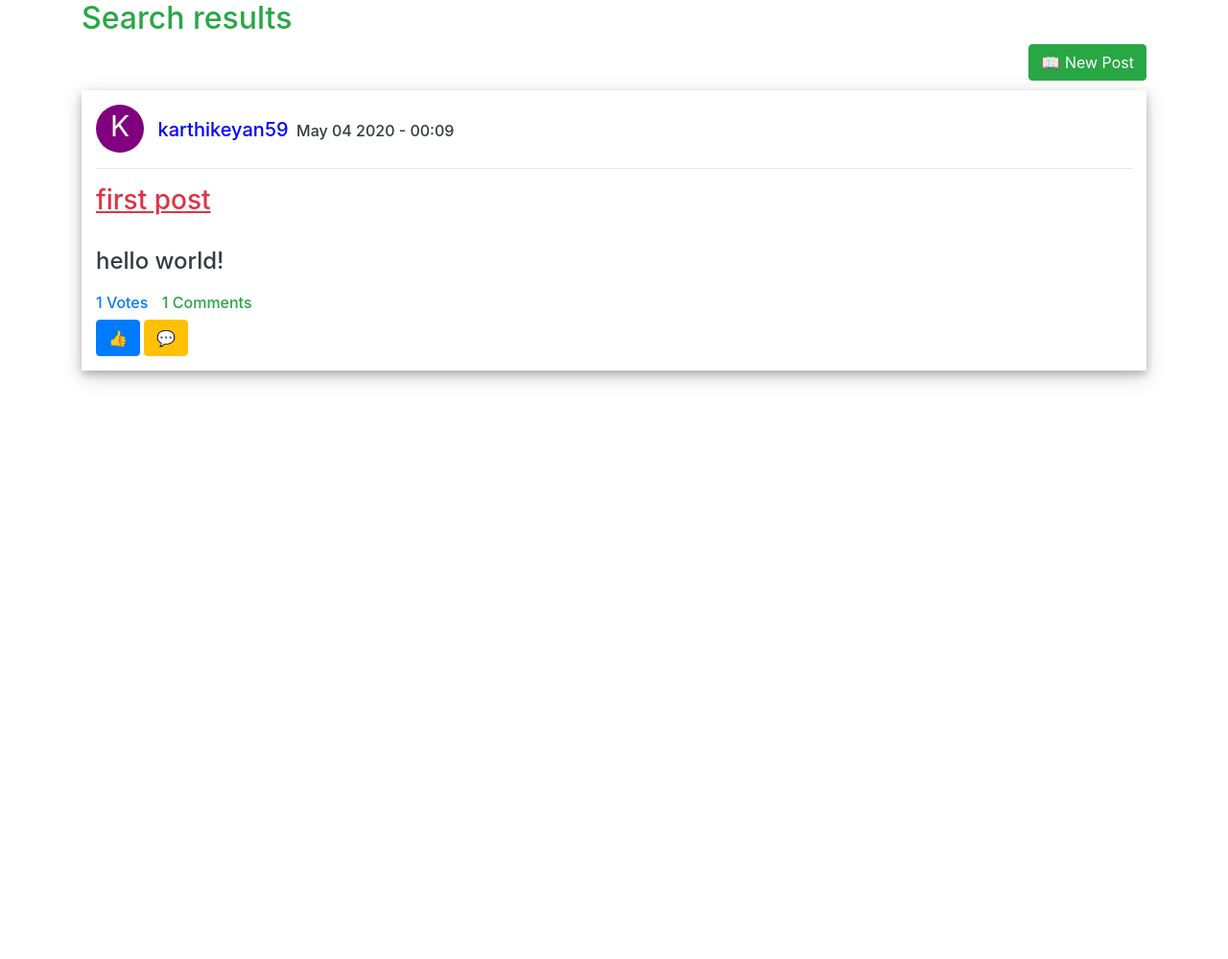
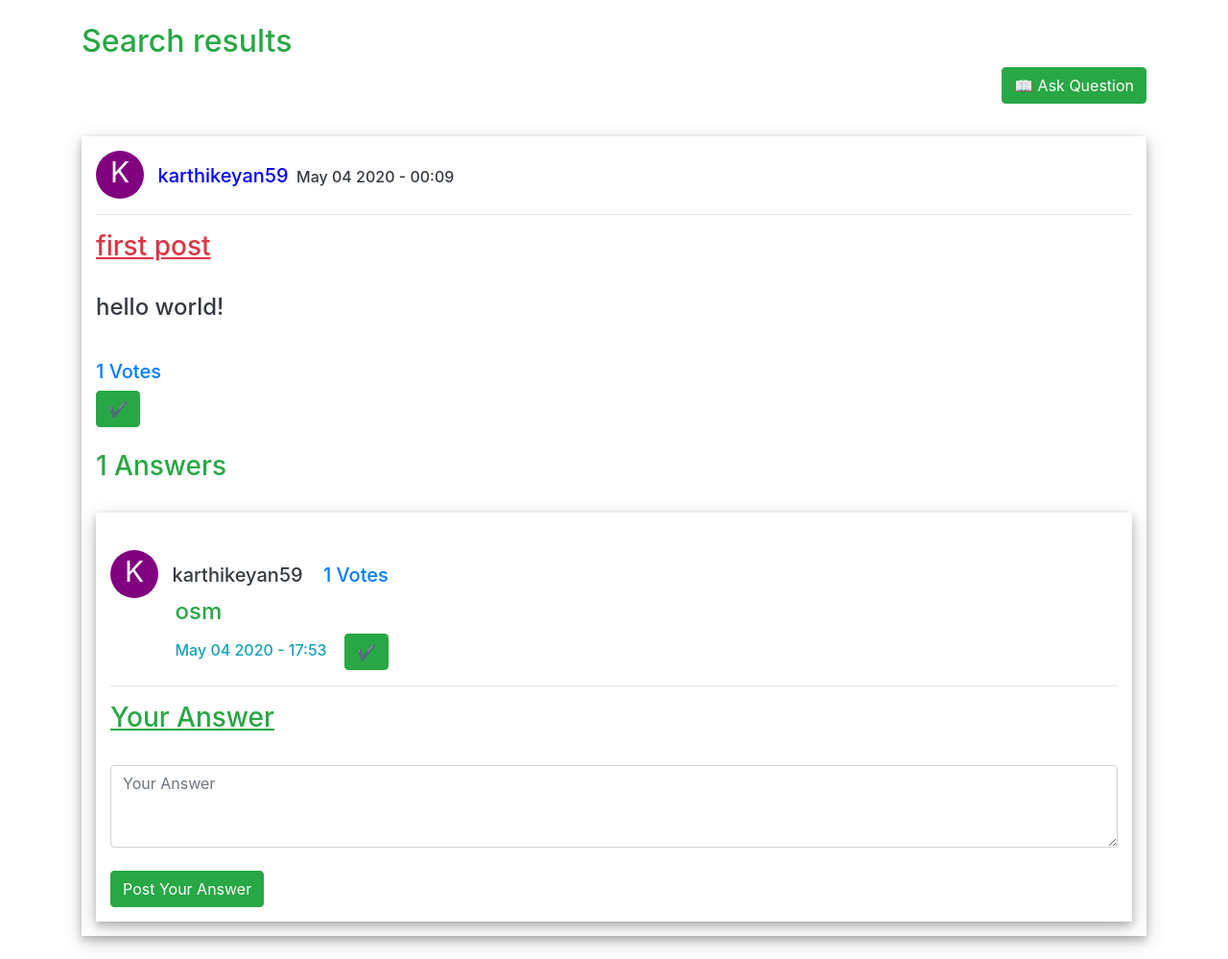
Before and after one commit to karthikeyansa/PyDev-Flask, a Flask app: template templates/searchpost.html in a window 1280 px wide. Shown: the part 56-1055 px from the top of the page at 96% size. Before the commit the page ends 455 px from the top, so only its background shows below. Run offline with Flask 2, Linux system fonts and the light colour scheme; the template is opened without the code that fills it: values that come from a table or form of the project are taken from there, others are empty; data comes from the database, SQL or seed files in the repository; both versions use the stored data as it was after the commit; some libraries are stand-ins or nearby versions.

Commit message:
search bug

```diff
--- a/app.py
+++ b/app.py
@@ -10,4 +10,4 @@ db = SQLAlchemy(app)
 from views import *
 
 if __name__ == '__main__':
-	app.run(debug = True)
+	app.run(debug = True, host='0.0.0.0')
--- a/templates/base.html
+++ b/templates/base.html
@@ -65,8 +65,8 @@
   </div>
 </nav>
 <div class = "container">
-    {% block head %}{% endblock %}
-    {% block body %}{% endblock %}
+  {% block head %}{% endblock %}
+  {% block body %}{% endblock %}
 </div>
 <script src="https://code.jquery.com/jquery-3.4.1.slim.min.js" integrity="sha384-J6qa4849blE2+poT4WnyKhv5vZF5SrPo0iEjwBvKU7imGFAV0wwj1yYfoRSJoZ+n" crossorigin="anonymous"></script>
 <script src="https://cdn.jsdelivr.net/npm/popper.js@1.16.0/dist/umd/popper.min.js" integrity="sha384-Q6E9RHvbIyZFJoft+2mJbHaEWldlvI9IOYy5n3zV9zzTtmI3UksdQRVvoxMfooAo" crossorigin="anonymous"></script>
--- a/templates/forgot.html
+++ b/templates/forgot.html
@@ -61,7 +61,7 @@
 <footer>
       <p><a href="https://github.com/karthikeyansa"target="_blank"> PyDev Community </a></p>
       <p>Contact information: <i>sakarthikeyan59@gmail.com</i></p>
-      <p><a href="https://www.copyrighted.com/work/HbsANpplmxTqO60w"> PyDev Community © 2020.All Rights Reserved .</a></p>
+      <p><a href="https://www.copyrighted.com/work/HbsANpplmxTqO60w"target="_blank"> PyDev Community © 2020.All Rights Reserved .</a></p>
 </footer>
 <br>
 <script src="https://code.jquery.com/jquery-3.4.1.slim.min.js" integrity="sha384-J6qa4849blE2+poT4WnyKhv5vZF5SrPo0iEjwBvKU7imGFAV0wwj1yYfoRSJoZ+n" crossorigin="anonymous"></script>
--- a/templates/index.html
+++ b/templates/index.html
@@ -46,7 +46,7 @@
 <footer>
       <p><a href="https://github.com/karthikeyansa"target="_blank"> PyDev Community </a></p>
       <p>Contact information: <i>sakarthikeyan59@gmail.com</i></p>
-      <p><a href="https://www.copyrighted.com/work/HbsANpplmxTqO60w"> PyDev Community © 2020.All Rights Reserved .</a></p>
+      <p><a href="https://www.copyrighted.com/work/HbsANpplmxTqO60w"target="_blank"> PyDev Community © 2020.All Rights Reserved .</a></p>
 </footer>
 <br>
 <script src="https://code.jquery.com/jquery-3.4.1.slim.min.js" integrity="sha384-J6qa4849blE2+poT4WnyKhv5vZF5SrPo0iEjwBvKU7imGFAV0wwj1yYfoRSJoZ+n" crossorigin="anonymous"></script>
--- a/templates/register.html
+++ b/templates/register.html
@@ -40,7 +40,7 @@
 <footer>
       <p><a href="https://github.com/karthikeyansa"target="_blank"> PyDev Community </a></p>
       <p>Contact information: <i>sakarthikeyan59@gmail.com</i></p>
-      <p><a href="https://www.copyrighted.com/work/HbsANpplmxTqO60w"> PyDev Community © 2020.All Rights Reserved .</a></p>
+      <p><a href="https://www.copyrighted.com/work/HbsANpplmxTqO60w"target="_blank"> PyDev Community © 2020.All Rights Reserved .</a></p>
 </footer>
 <br>
 <script src="https://code.jquery.com/jquery-3.4.1.slim.min.js" integrity="sha384-J6qa4849blE2+poT4WnyKhv5vZF5SrPo0iEjwBvKU7imGFAV0wwj1yYfoRSJoZ+n" crossorigin="anonymous"></script>
--- a/templates/searchpost.html
+++ b/templates/searchpost.html
@@ -1,8 +1,9 @@
 {% extends 'base.html' %}
 
 {% block head %}
+<br>
 <h2 class="text-success">Search results</h2>
-<a style="display:inline;" class="btn btn-success float-right" id="newpost" href="/posts/new">📖 New Post</a>
+  <a style="display:inline;" class="btn btn-success float-right" id="newpost" href="/posts/new">📖 Ask Question</a>
 <style type="text/css">
 	.circle {
   height: 50px;
@@ -22,27 +23,69 @@
 {% block body %}
 {% if posts %}
 	{% for post in posts %}
+		<br>
 	    <div style="padding: 15px; background-color: white; box-shadow: 0 4px 8px 0 rgba(0, 0, 0, 0.2), 0 6px 20px 0 rgba(0, 0, 0, 0.19);;">
         <div id="profileicon" class="circle" style="background-color:{{ post.owner.color }} ;">{{ post.author[0].upper() }}</div>
       	<div id='postdetail'><h5 id='postdetail' style="color:blue">{{ post.author }}</h5><h6 id='postdetail' class="text-dark">&nbsp;&nbsp;{{ post.created.strftime('%B %d %Y - %H:%M') }}</h6></div>
       	<hr>
         <h3 class="text-danger"><u>{{ post.title }}</u></h3><br>
-				<h4><p class="text-dark" style = "white-space:pre-wrap">{{ post.content }}</p></h4>
-	        <h6 id="profileicon" class="text-primary">{{ post.likes.count() }}&nbsp;Votes</h6>
-	        <h6 id="postdetail" class="text-success">{{ post.comments.count() }}&nbsp;Comments</h6>
+			  <h4><p class="text-dark" style = "white-space:pre-wrap">{{ post.content }}</p></h4><br>
+        <h5 id="profileicon" class="text-primary">{{ post.likes.count() }}&nbsp;Votes</h5>
         <br>
         {% if current_user.has_liked_post(post) %}
-	          <small><a class="btn btn-danger" id='unlike' href="{{ url_for('like_action', post_id=post.id, action='unlike') }}">👎</a></small> <small><a class = "btn btn-warning" id="newcomment" href ="/comment/{{ post.id }}">💬</a></small><br>
+          <small><a class="btn btn-danger" id="unlike" href="{{ url_for('like_action', post_id=post.id, action='unlike') }}">✘</a></small><br>
         {% else %}
           <small>
-	          <a class="btn btn-primary" id="like" href="{{ url_for('like_action', post_id=post.id, action='like') }}">👍</a>
-	          </small><small><a class = "btn btn-warning" id="newcomment" href ="/comment/{{ post.id }}">💬</a></small>
+          <a class="btn btn-success" id="like" href="{{ url_for('like_action', post_id=post.id, action='like') }}">✔</a></small><br>
+        {% endif %}
         <br>
+        <h3 class="text-success">{{ post.comments.count() }}&nbsp;Answers</h3>
+        <br>
+        <div style="padding: 15px; background-color: white; box-shadow: 0 4px 8px 0 rgba(0, 0, 0, 0.2), 0 6px 20px 0 rgba(0, 0, 0, 0.19);;">
+        {% if post.comments.all() %}
+           {% for comment in post.comments.all() %}
+          <br>
+            <div id="profileicon" class="circle" style="background-color:{{ comment.color }} ;">{{ comment.author[0].upper() }}
+            </div>
+            <div id='postdetail'><h5 id='postdetail' class="text-dark">{{ comment.author }}&nbsp;&nbsp;&nbsp;&nbsp;<h5 class="text-primary" id="postdetail">{{ comment.likes.count() }} Votes</h5></h5></div><br>&nbsp;&nbsp;&nbsp;&nbsp;&nbsp;&nbsp;&nbsp;&nbsp;&nbsp;&nbsp;&nbsp;&nbsp;&nbsp;&nbsp;
+            <h4 id='postdetail'class="text-success" style = "white-space:pre-wrap">{{ comment.content }}</h4><br>&nbsp;&nbsp;&nbsp;&nbsp;&nbsp;&nbsp;&nbsp;&nbsp;&nbsp;&nbsp;&nbsp;&nbsp;&nbsp;&nbsp;
+            <h6 id="postdetail"class="text-info">{{ comment.created.strftime('%B %d %Y - %H:%M') }}</h6>&nbsp;&nbsp;&nbsp;
+            {% if current_user.has_liked_comment(comment) %}
+              <small>
+              <a class="btn btn-danger" id="unlike" href="{{ url_for('clike_action', comment_id=comment.id, action='unlike') }}">✘</a>
+              </small>
+              {% if comment.author == user %}
+                <a class="btn btn-danger" id="deletecomment" href="/comment/delete/{{ comment.id }}" >🗑️</a>
               {% endif %}
+            {% else %}
+              <small>
+              <a class="btn btn-success" id="like" href="{{ url_for('clike_action', comment_id=comment.id, action='like') }}">✔</a>
+              </small>
+              {% if comment.author == user %}
+                <a class="btn btn-danger" id="deletecomment" href="/comment/delete/{{ comment.id }}" >🗑️</a>
+              {% endif %}
+            {% endif %}
+            <hr>
+          {% endfor %}
+          <h3 class="text-success"><u>Your Answer</u></h3><br>
+            <form action='/comment/{{post.id}}' method="POST">
+                <textarea class="form-control" name="content" id="content" aria-label="Enter content" placeholder="Your Answer" rows="3" required></textarea>
+                <br>
+              <input class="btn btn-success"type="submit" id="addcomment" value="Post Your Answer">
+            </form>
+        {% elif not post.comments.all() %}
+          <h3 class="text-success"><u>Your Answer</u></h3><br>
+            <form action='/comment/{{post.id}}' method="POST">
+                <textarea class="form-control" name="content" id="content" aria-label="Enter content" placeholder="Your Answer" rows="3" required></textarea>
+                <br>
+              <input class="btn btn-success"type="submit" id="addcomment" value="Post Your Answer">
+            </form>
+        {% endif %}
+        </div>
       </div>
       <br>
 	{% endfor %}
 {% else %}
-<h3 class="text-warning">No Posts Found!</h3>
+<h3 class="text-danger">No questions found.Find questions using relative tags.</h3>
 {% endif %}
 {% endblock %}
```
Also changed, not shown: requirements.txt (+3 -5 lines), templates/home.html (+8 -8 lines), templates/post.html (+5 -5 lines), users.db, 1 other file. Lines whose indentation alone changed are shown as unchanged.
